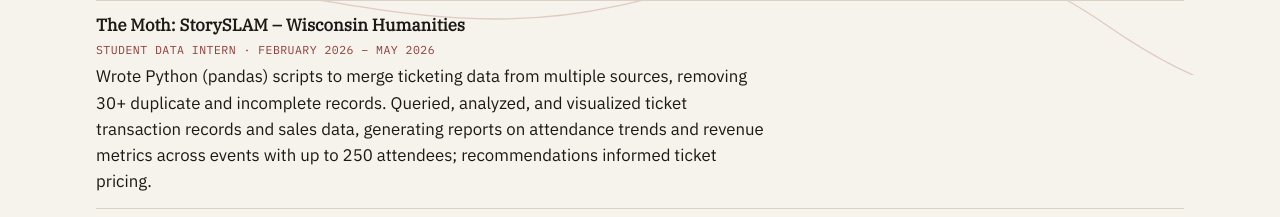
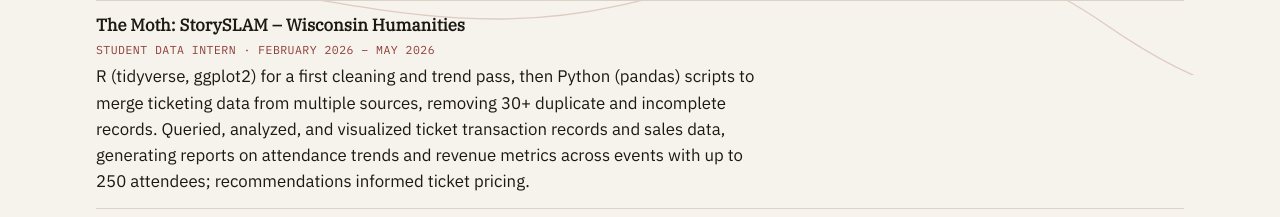
Before and after one commit to Slxed/Slxed.github.io, an Astro site: page /skills in a window 1280 px wide. Shown: the part 725-942 px from the top of the page. Built offline with nearby package versions, Linux system fonts and the light colour scheme; Astro itself is replaced by a stand-in of ours.

Commit message:
Note R at The Moth internship on the skills page.
William confirmed a first cleaning and trend pass in R (tidyverse, ggplot2) before the pandas scripts.

Co-authored-by: William Day <Slxed@users.noreply.github.com>

```diff
--- a/src/pages/skills.astro
+++ b/src/pages/skills.astro
@@ -54,7 +54,7 @@ import Footer from '../components/Footer.astro';
         <div>
           <dt>The Moth: StorySLAM – Wisconsin Humanities</dt>
           <dd class="used-meta">Student Data Intern · February 2026 – May 2026</dd>
-          <dd>Wrote Python (pandas) scripts to merge ticketing data from multiple sources, removing 30+ duplicate and incomplete records. Queried, analyzed, and visualized ticket transaction records and sales data, generating reports on attendance trends and revenue metrics across events with up to 250 attendees; recommendations informed ticket pricing.</dd>
+          <dd>R (tidyverse, ggplot2) for a first cleaning and trend pass, then Python (pandas) scripts to merge ticketing data from multiple sources, removing 30+ duplicate and incomplete records. Queried, analyzed, and visualized ticket transaction records and sales data, generating reports on attendance trends and revenue metrics across events with up to 250 attendees; recommendations informed ticket pricing.</dd>
         </div>
         <div>
           <dt>UW–Madison Division of Information Technology (DoIT)</dt>
```
